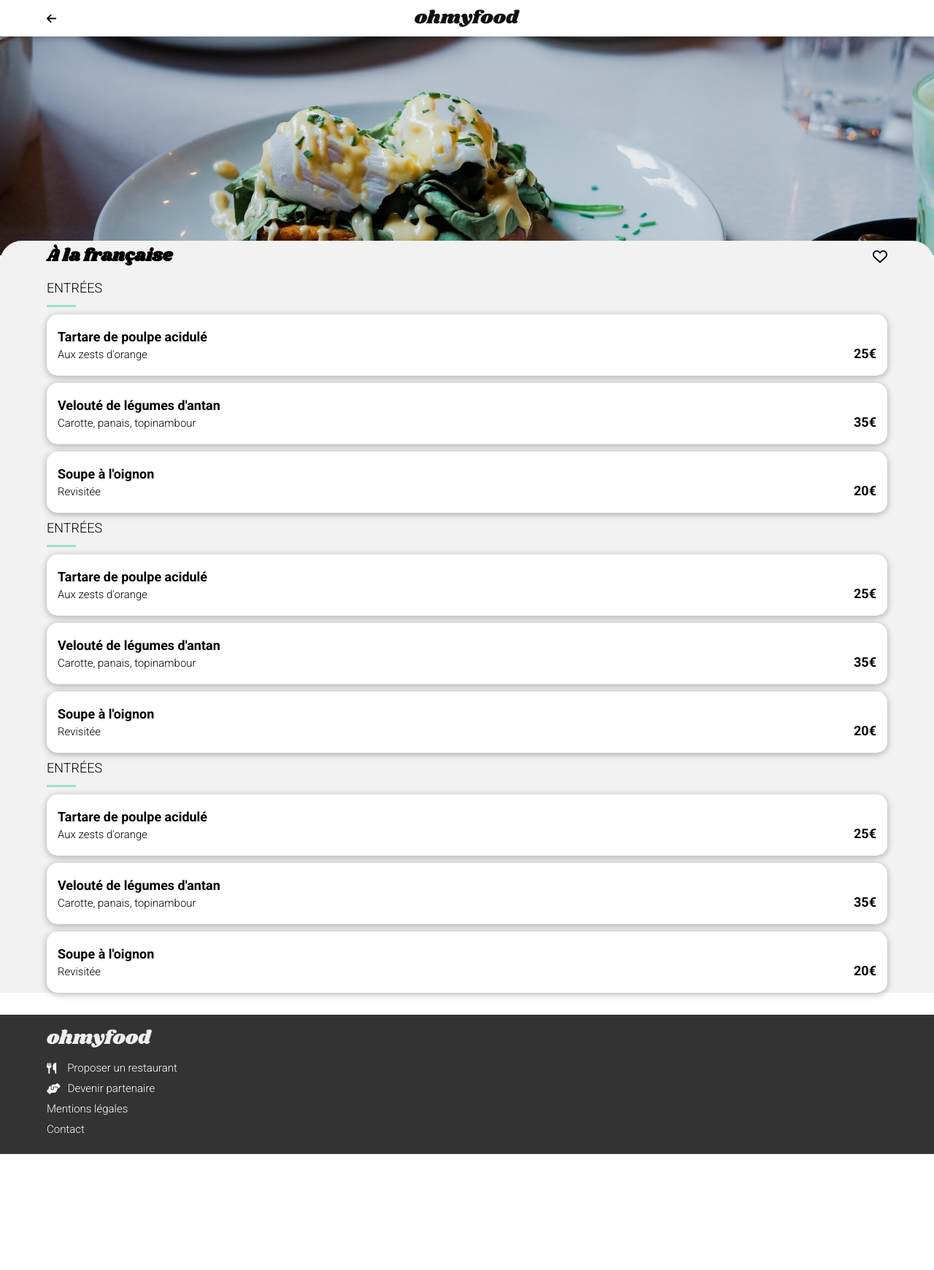
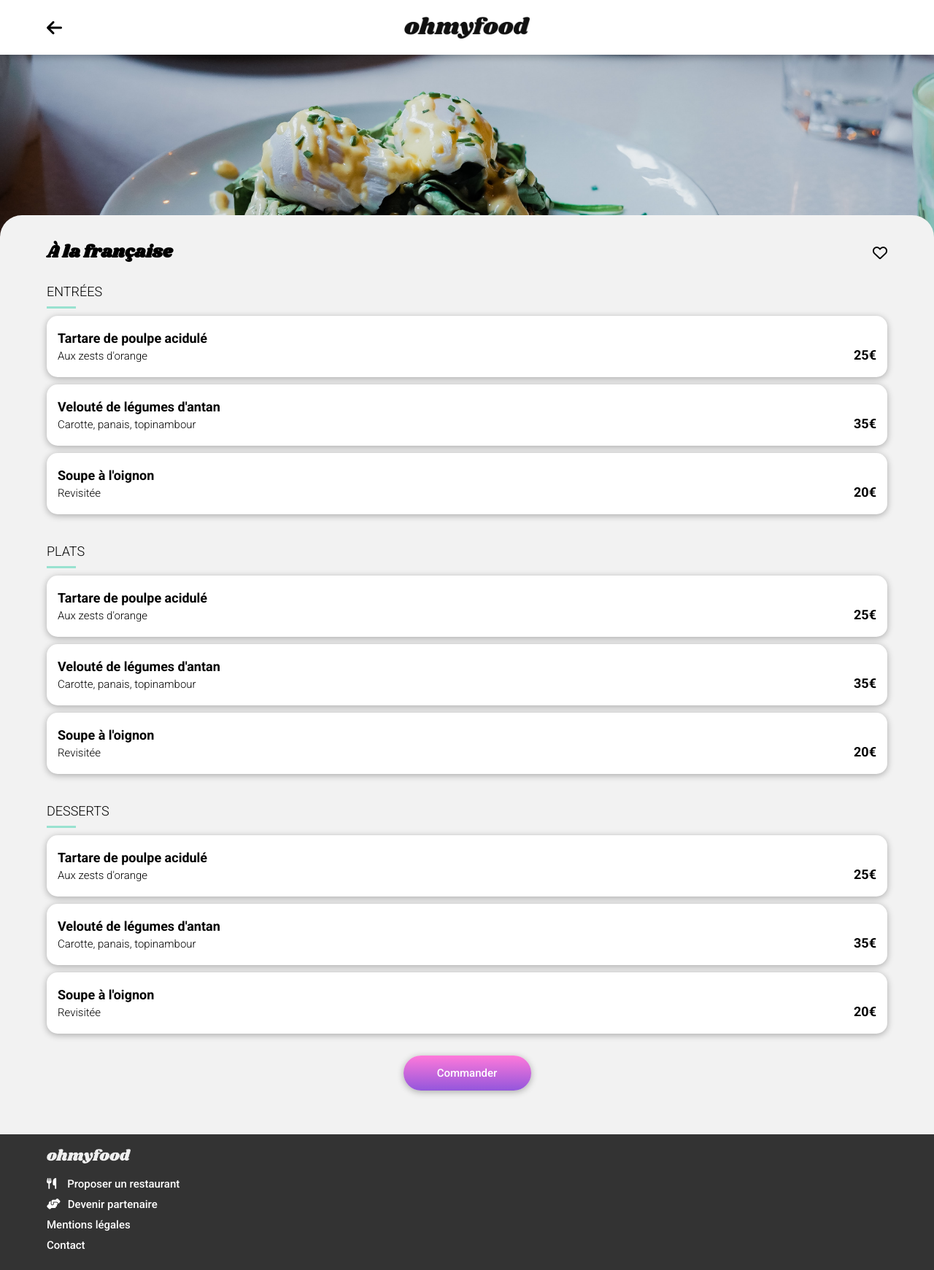
Before and after one commit to benlal/projet3, a website: page alafrancaise.html in a window 1280 px wide. Shown: the whole page at 73% size. Before the commit the page ends 1582 px from the top, so only its background shows below. Drawn offline with Linux system fonts and the light colour scheme.

Commit message:
Finalisation du scss des pages menu

```diff
--- a/alafrancaise.html
+++ b/alafrancaise.html
@@ -9,7 +9,7 @@
 	</head>
 	<body>
         <header>
-            <i class="fa-solid fa-arrow-left"></i>
+            <a href="index.html" class="fa-solid fa-arrow-left"></a>
 			<img src="images/logo/ohmyfood.png" id="logo" alt="Logo de Ohmyfood!" />
 		</header>
         <main>
@@ -17,11 +17,12 @@
                 <img src="images/restaurants/toa-heftiba-DQKerTsQwi0-unsplash.jpg" id="menu__photo" alt="Photo de À la française" />
             </div>
 			<article id="menu__body">
+				<div id="menu__content">
 					<div id="menu__title">
 						<h1>À la française</h1>
 						<i class="fa-regular fa-heart"></i>
 					</div>
-				<div id="menu__entrees">
+					<div class="menu__meals">
 						<h2>Entrées</h2>
 						<div class="underline"></div>
 						<div class="meal">
@@ -46,8 +47,8 @@
 							<p class="meal__price">20€</p>
 						</div>
 					</div>
-				<div id="menu__entrees">
-					<h2>Entrées</h2>
+					<div class="menu__meals">
+						<h2>Plats</h2>
 						<div class="underline"></div>
 						<div class="meal">
 							<div class="meal__description">
@@ -71,8 +72,8 @@
 							<p class="meal__price">20€</p>
 						</div>
 					</div>
-				<div id="menu__entrees">
-					<h2>Entrées</h2>
+					<div class="menu__meals">
+						<h2>Desserts</h2>
 						<div class="underline"></div>
 						<div class="meal">
 							<div class="meal__description">
@@ -96,6 +97,8 @@
 							<p class="meal__price">20€</p>
 						</div>
 					</div>
+					<button>Commander</button>
+				</div>
             </article>
         </main>
 		<footer>
@@ -111,7 +114,7 @@
 						<p>Devenir partenaire</p>
 					</div>
 					<p>Mentions légales</p>
-					<p>Contact</p>
+					<a href="mailto:">Contact</a>
 				</div>
 			</div>
 		</footer>
--- a/sass/style.scss
+++ b/sass/style.scss
@@ -9,9 +9,25 @@
     font-style: normal;
 }
 
+$color1: #9356DC;
+$color2: #FF79DA;
+$color3: #99E2D0;
+$background-color: #f2f2f2;
+$gradient: linear-gradient($color2, $color1);
+
+body {
+    margin: 0;
+}
+
+
 * {
 	font-family: Roboto;
     font-size: 15px;
+}
+
+a {
+    text-decoration: none;
+    color: black;
 }
 
 h1, h2 {
@@ -20,10 +36,6 @@ h1, h2 {
 }
 
 
-body {
-    margin: 0;
-}
-
 #reservation__content, #fonctionnement, #restaurants__content, #footer__content {
     max-width: 90%;
     margin: auto;
@@ -31,7 +43,7 @@ body {
 }
 
 header {
-    height: 50px;
+    height: 75px;
     align-items: center;
     justify-content: center;
     display: flex;
@@ -44,12 +56,16 @@ header {
     left: 5%;
 }
 
-#logo, #logo--white {
-    max-height: 25px;
+#logo {
+    height: 30px;
+}
+
+#logo--white {
+    height: 20px;
 }
 
 #location {
-    background-color: darken($color: #f2f2f2, $amount: 5%);
+    background-color: darken($color: $background-color, $amount: 5%);
     display: flex;
     align-items: center;
     justify-content: center;
@@ -60,7 +76,7 @@ header {
 
 
 #reservation {
-    background-color: #f2f2f2;
+    background-color: $background-color;
     text-align: center;
     p {
         font-size: 18px;
@@ -71,20 +87,24 @@ header {
 
 button {
     border: none;
-    background: linear-gradient(#ff79da, #9356dc);
+    background: $gradient;
     padding: 15px;
     border-radius: 30px;
     font-weight: 400;
     color: white;
     box-shadow: 0px 2px 10px 0px rgba(0,0,0,0.3);
+    width: fit-content;
+    min-width: 175px;
+    margin: auto;
 
 }
+
 
 
 .step {
     display: flex;
     align-items: center;
-    background-color: #f2f2f2;
+    background-color: $background-color;
     border-radius: 15px;
     margin-left: 12px;
     margin-bottom: 20px;
@@ -92,7 +112,7 @@ button {
     box-shadow: 0px 2px 10px 0px rgba(0,0,0,0.3);
     .fa-solid {
         font-size: 18px;
-        color: darken($color: #f2f2f2, $amount: 50%);
+        color: darken($color: $background-color, $amount: 50%);
     }
     &__label {
         font-weight: 700;
@@ -103,7 +123,7 @@ button {
         font-weight: 400;
         height: 25px;
         width: 25px;
-        background-color: #9356dc;
+        background-color: $color1;
         border-radius: 20px;
         display: flex;
         align-items: center;
@@ -115,15 +135,15 @@ button {
 }
 
 .step:hover {
-    background-color: lighten($color: #9356dc, $amount: 35%);
+    background-color: lighten($color: $color1, $amount: 35%);
     & i {
-        color: #9356dc;
+        color: $color1;
     }
 }
 
 
 #restaurants {
-    background-color: #f2f2f2;
+    background-color: $background-color;
 }
 
 
@@ -148,10 +168,10 @@ button {
         right: 10px;
         margin: 10px;
         width: fit-content;
-        background-color: #99E2D0;
+        background-color: $color3;
         padding: 10px;
         box-shadow: 0px 2px 10px 0px rgba(0,0,0,0.3);
-        color: darken($color: #99E2D0, $amount: 50%);
+        color: darken($color: $color3, $amount: 50%);
     }
     &__description {
         display: flex;
@@ -176,14 +196,14 @@ button {
 
 
 footer {
-    background-color: darken($color: #f2f2f2, $amount: 75%);
+    background-color: darken($color: $background-color, $amount: 75%);
     color: white;
-}
-
-#footer__content {
-    p {
+    a {
+        color: white;
+    }
+    p, a {
         margin: 5px 0;
-        font-weight: 300;
+        font-weight: 400;
     }
 }
 
@@ -208,9 +228,12 @@ footer {
     filter: invert(100%);
 }
 
+.fa-arrow-left {
+    font-size: 24px;
+}
 
 #menu__figure {
-    height: 300px;
+    height: 250px;
 }
 
 #menu__photo {
@@ -222,10 +245,11 @@ footer {
 #menu__body {
     border-top-left-radius: 30px;
     border-top-right-radius: 30px;
-    background-color: #f2f2f2;
+    background-color: $background-color;
+
     position: relative;
-    top: -20px;
-    h1, h2 {
+    margin-top: -30px;
+    h2 {
         margin: 10px 0;
     }
     h1 {
@@ -237,32 +261,34 @@ footer {
 }
 
 
+#menu__content {
+    width: 90%;
+    margin: auto;
+    display: flex;
+    flex-direction: column;
+    padding: 20px 0 60px;
+}
+
 #menu__title {
     display: flex;
     justify-content: space-between;
     align-items: center;
-
-
 }
 
-#menu__title, #menu__entrees {
-    width: 90%;
-    margin: auto;
+.underline{
+    border-bottom: 3px solid $color3;
+    max-width: 40px;
+    height: 0;
 }
 
-#menu__entrees {
+.menu__meals {
+    margin-bottom: 20px;
     h2 {
         font-weight: 300;
         text-transform: uppercase;
 
         font-size: 18px;
     }
-}
-
-.underline{
-    border-bottom: 3px solid #99E2D0;
-    max-width: 40px;
-    height: 3px;
 }
 
 .meal {
```
Also changed, not shown: index.html (+2 -0 lines), public/css/style.css, 1 other file. Lines whose indentation alone changed are shown as unchanged.
